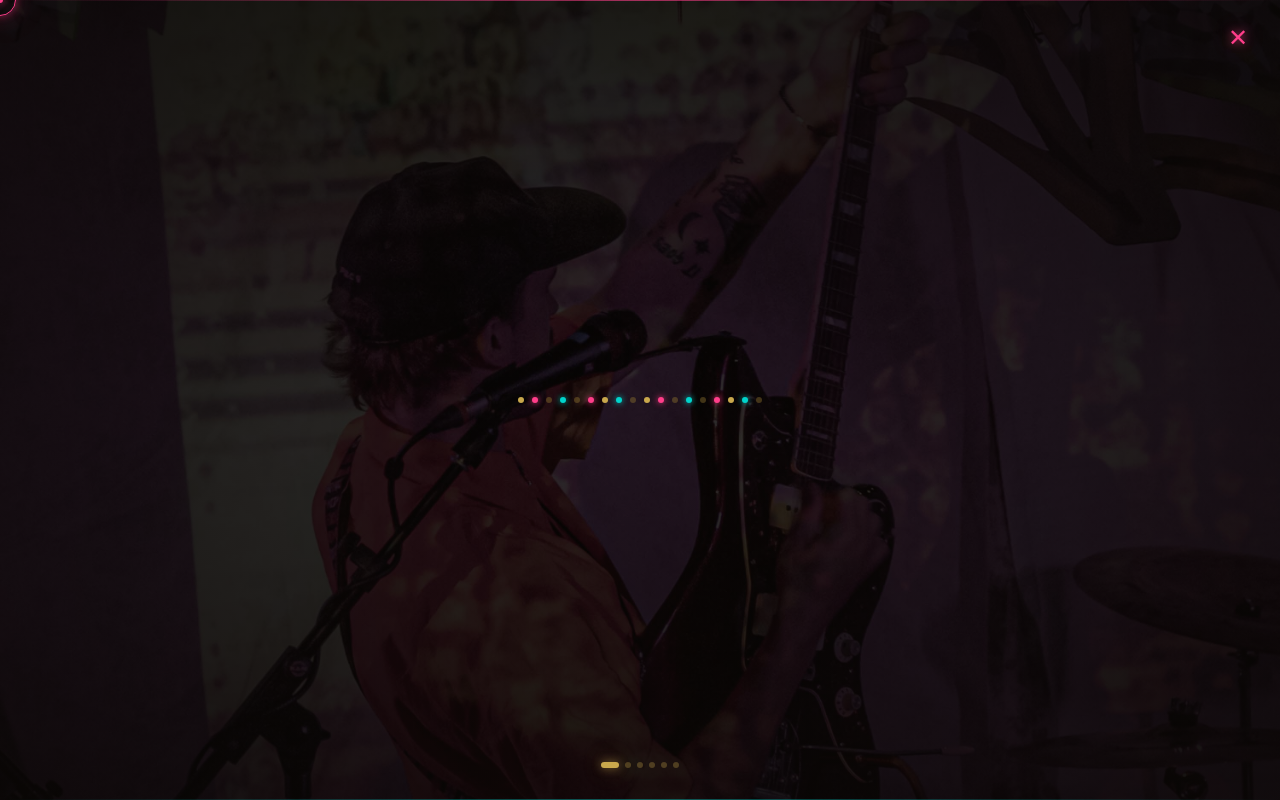
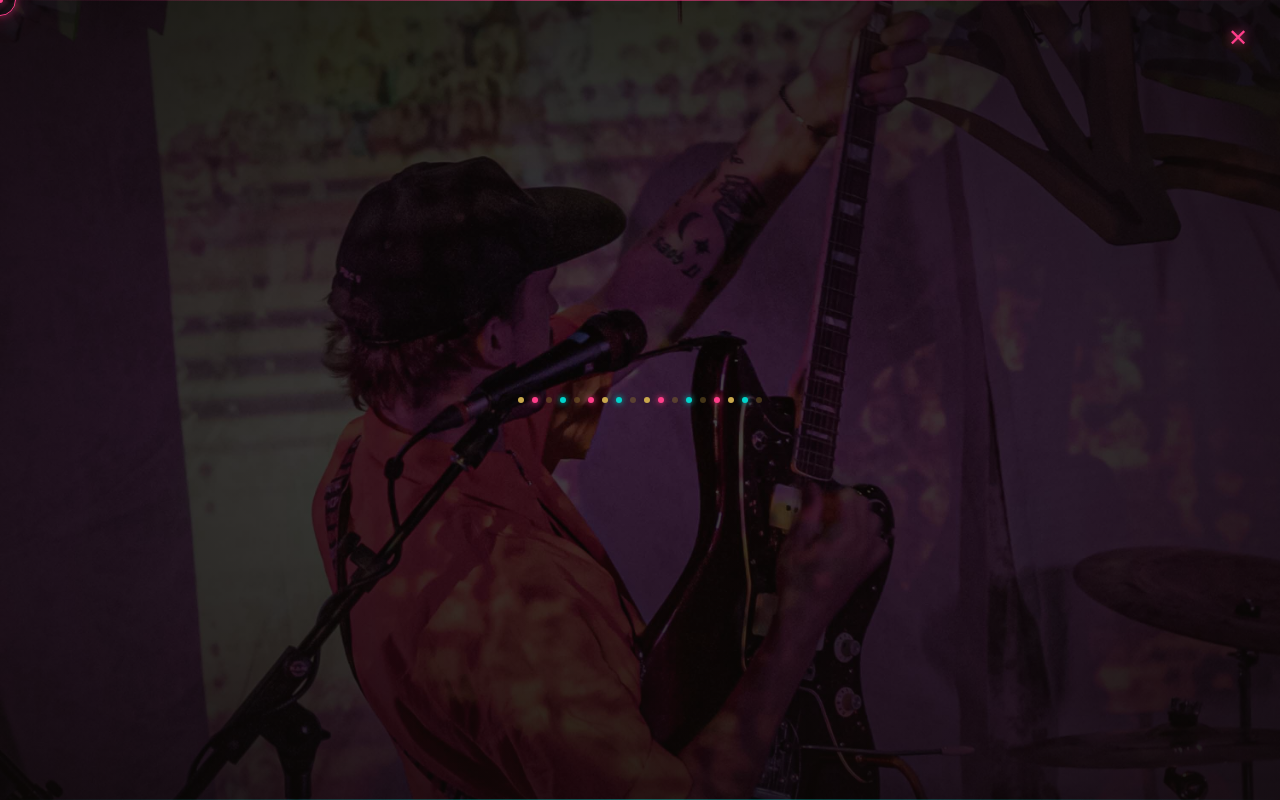
Before and after one commit to Caddyshackk/band-site, a React (Vite) app: page / in a window 1280 px wide. Both pictures are taken after a click on the button 1225 px from the left and 25 px from the top of the page. Shown: the top 800 px of the page. Built offline with nearby package versions, Linux system fonts and the light colour scheme; a web font is replaced by a local one.

Commit message:
fixing filter on images '

```diff
--- a/src/App.jsx
+++ b/src/App.jsx
@@ -195,7 +195,7 @@ function MobileNav({ open, onClose, go, navItems }) {
           backgroundPosition:"center",
           opacity: i === photoIdx ? 1 : 0,
           transition:"opacity 1.2s ease",
-          filter:"saturate(0.7) brightness(0.35)",
+          filter:"saturate(0.9) brightness(0.55)",
         }}/>
       ))}
 
@@ -211,20 +211,6 @@ function MobileNav({ open, onClose, go, navItems }) {
       <button onClick={onClose} style={{position:"absolute",top:"1.5rem",right:"2rem",
         background:"none",border:"none",color:C.neonPink,fontSize:"1.5rem",
         cursor:"pointer",textShadow:GP(0.7),zIndex:1}}>✕</button>
-
-      {/* photo indicator dots */}
-      <div style={{position:"absolute",bottom:"2rem",left:"50%",transform:"translateX(-50%)",
-        display:"flex",gap:6,zIndex:1}}>
-        {photos.map((_,i) => (
-          <div key={i} onClick={() => setPhotoIdx(i)} style={{
-            width: i===photoIdx ? 18 : 6,
-            height:6,borderRadius:3,
-            background: i===photoIdx ? C.gold : "rgba(201,168,76,0.3)",
-            boxShadow: i===photoIdx ? GG(0.6) : "none",
-            transition:"all .4s",cursor:"pointer",
-          }}/>
-        ))}
-      </div>
 
       {/* nav links */}
       <div style={{position:"relative",zIndex:1,display:"flex",flexDirection:"column",
```
